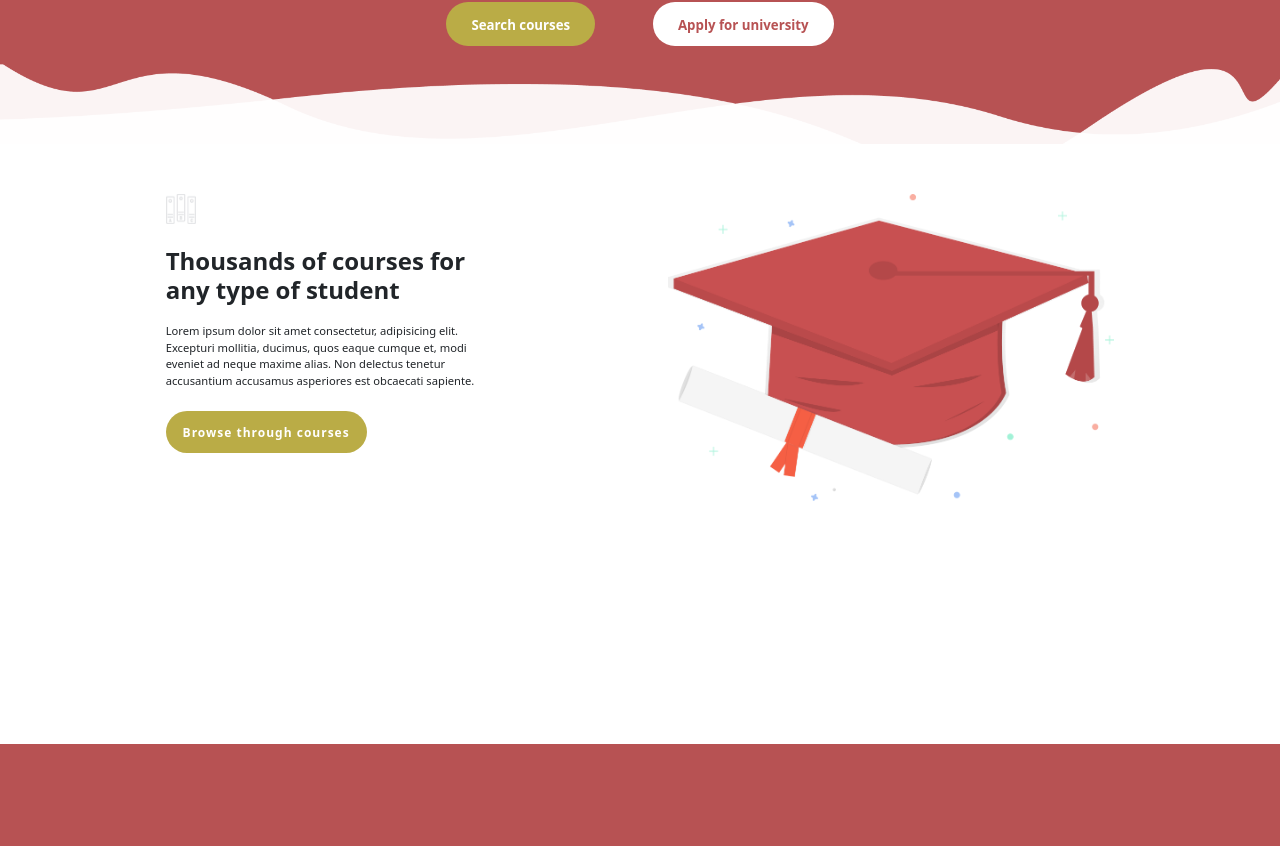
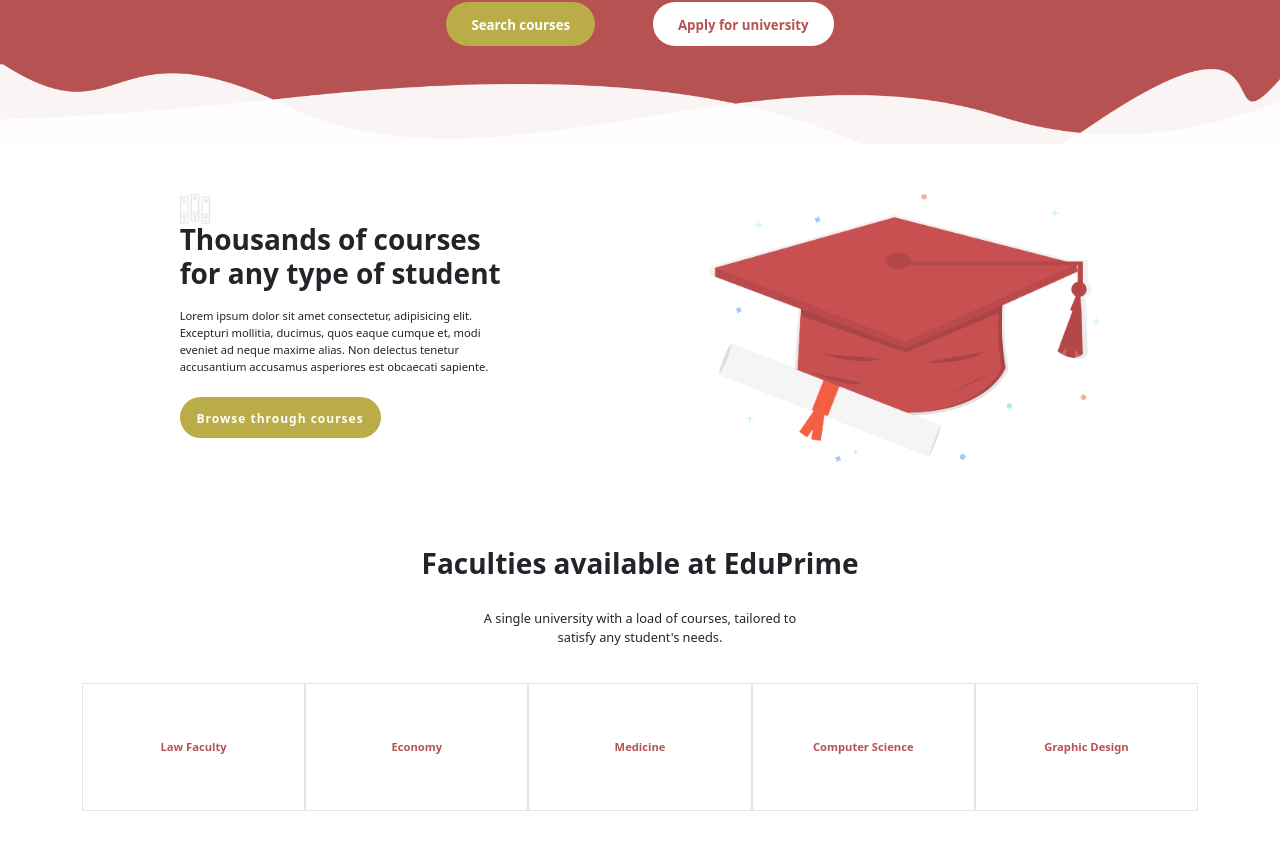
Before and after one commit to ClaudioLeone/proj-html-vuejs, a Vue app: page / in a window 1280 px wide. Shown: the part 352-1198 px from the top of the page. Before the commit the page ends 1096 px from the top, so only its background shows below. Built offline with nearby package versions, Linux system fonts and the light colour scheme.

Commit message:
Completed 'middle' section of 'mainTop' component

```diff
--- a/src/components/partials/mainTop.vue
+++ b/src/components/partials/mainTop.vue
@@ -11,11 +11,10 @@ export default {
 
 <template>
     <div class="main-top container">
-
         <div class="upper d-flex justify-content-around">
             <div class="d-flex flex-column upper-text-sect justify-content-center">
                 <img class="books-icon" src="../../assets/edu/img/Books-icon.png" alt="">
-                <h4>Thousands of courses for any type of student</h4>
+                <h3>Thousands of courses for any type of student</h3>
                 <p>Lorem ipsum dolor sit amet consectetur, adipisicing elit. Excepturi mollitia, ducimus, quos eaque cumque et, modi eveniet ad neque maxime alias. Non delectus tenetur accusantium accusamus asperiores est obcaecati sapiente.</p>
                 <button><a href="#">Browse through courses</a></button>
             </div>
@@ -24,18 +23,39 @@ export default {
                 <img class="graduation-illustration" src="../../assets/edu/img/Graduation-Illustration.png" alt="Graduation-Illustration">
             </div>
         </div>
+
+        <div class="middle d-flex flex-column justify-content-center align-items-center">
+            <h3>Faculties available at EduPrime</h3>
+
+            <div class="middle-text-sect">
+                <p>A single university with a load of courses, tailored to satisfy any student's needs.</p>
+            </div>
+
+            <div class="row">
+                <div class="col d-flex flex-column align-items-center justify-content-center"><span>Law Faculty</span></div>
+                <div class="col d-flex flex-column align-items-center justify-content-center"><span>Economy</span></div>
+                <div class="col d-flex flex-column align-items-center justify-content-center"><span>Medicine</span></div>
+                <div class="col d-flex flex-column align-items-center justify-content-center"><span>Computer Science</span></div>
+                <div class="col d-flex flex-column align-items-center justify-content-center"><span>Graphic Design</span></div>
+            </div>
+        </div>
     </div>
 </template>
 
 <style scoped lang="scss">
-.main-top {
-    height: 600px;
-}
 .books-icon {
     width: 30px;
     position: absolute;
     left: 0;
     top: -5px;
+}
+
+h3 {
+    font-weight: bold;
+}
+
+p {
+    font-size: 0.8rem;
 }
 
 .upper {
@@ -46,10 +66,6 @@ export default {
     width: 30%;
     p {
         font-size: 0.7rem;
-    }
-
-    h4 {
-        font-weight: bold;
     }
 
     button {
@@ -75,9 +91,39 @@ export default {
 }
 
 .grad-ill-container {
-    width: 40%;
+    width: 35%;
     .graduation-illustration {
     width: 100%;
 }
 }
+.middle {
+    text-align: center;
+    padding: 35px 0;
+}
+.middle-text-sect {
+    width: 30%;
+    padding: 20px 0;
+}
+.row {
+    width: 100%;
+    height: 8rem;
+
+    .col {
+        width: calc(100% / 5);
+        color: #B75253;
+        font-weight: bold;
+        cursor: pointer;
+        border: 1px solid #e5e5e5;
+
+        span {
+            font-size: 0.7rem;
+        }
+    }
+
+    .col:hover {
+        color: white;
+        background-color: #B75253;
+    }
+}
+
 </style>
```
